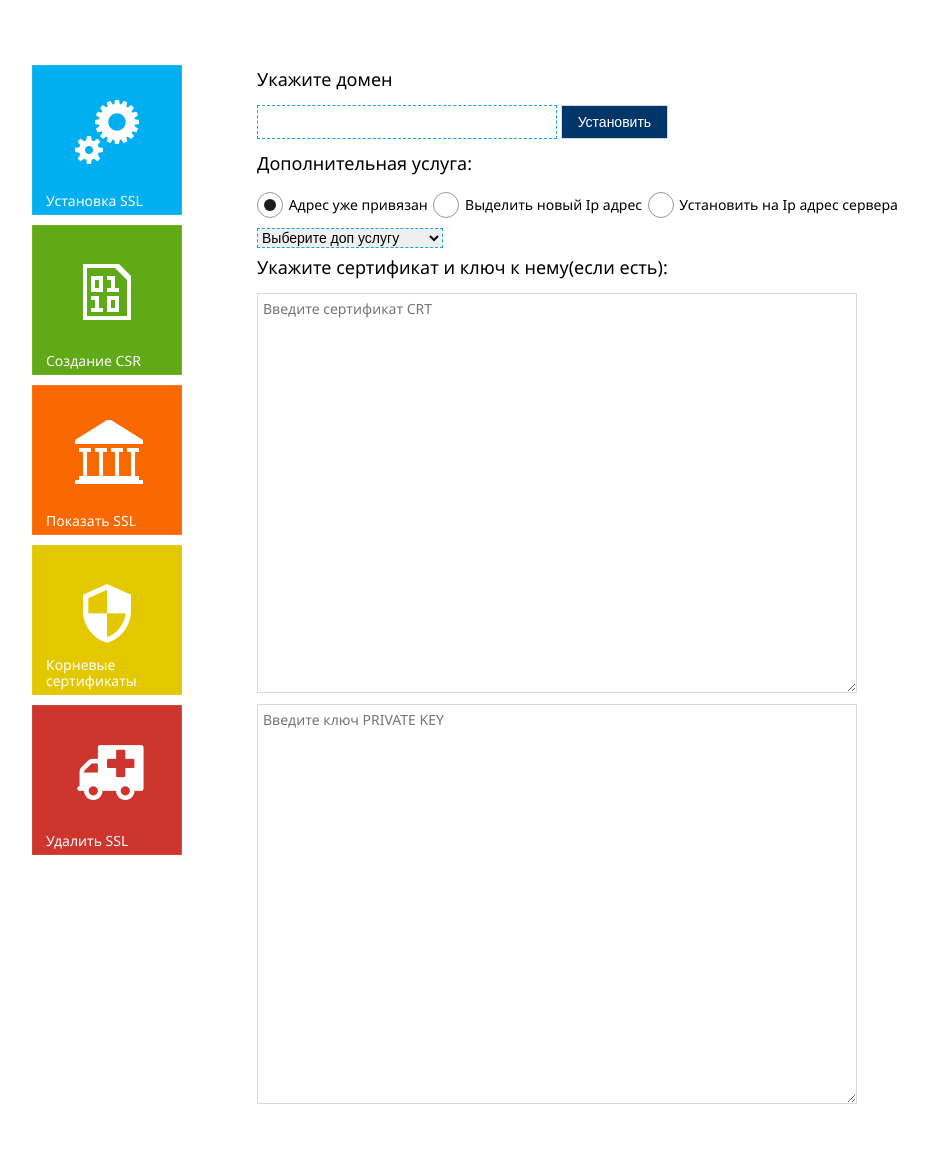
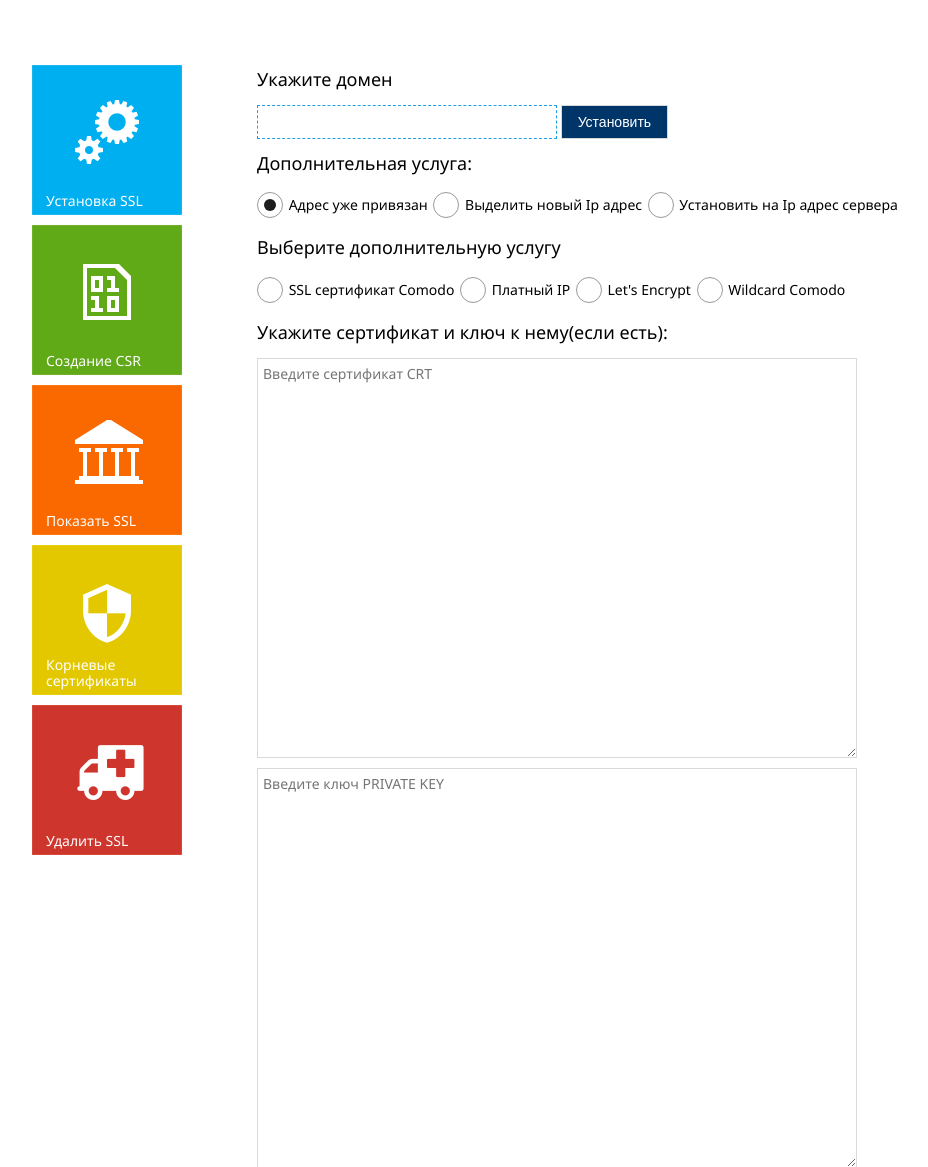
Before and after one commit to agn1/sslweb, a Django app: template templates/index.html in a window 1280 px wide. Shown: the top 1167 px of the page, without its empty margins (33-961 px from the left). Before the commit the page ends 1104 px from the top, so only its background shows below. Run offline with Django 3.2, Linux system fonts and the light colour scheme; the template is opened without the code that fills it, so the values that code supplies are empty.

Commit message:
change select to radio button

```diff
--- a/templates/index.html
+++ b/templates/index.html
@@ -83,13 +83,27 @@
             <span class="caption">Установить на Ip адрес сервера</span>
         </label>
         </br>
-        <select name="service_type" data-validate-func="required">
-                    <option value="" selected="">Выберите доп услугу</option>
-                    <option value="11">SSL cертификат Comodo</option>
-                    <option value="3">Платный IP</option>
-                    <option value="85">Let's Encrypt</option>
-                    <option value="59">Wildcard Comodo</option>
-        </select>
+        <h4>Выберите дополнительную услугу</h4>
+        <label class="input-control radio">
+            <input type="radio" name="service_type" value="11">
+            <span class="check"></span>
+            <span class="caption">SSL cертификат Comodo</span>
+        </label>
+        <label class="input-control radio">
+            <input type="radio" name="service_type" value="3">
+            <span class="check"></span>
+            <span class="caption">Платный IP</span>
+        </label>
+        <label class="input-control radio">
+            <input type="radio" name="service_type" value="85">
+            <span class="check"></span>
+            <span class="caption">Let's Encrypt</span>
+        </label>
+        <label class="input-control radio">
+            <input type="radio" name="service_type" value="59">
+            <span class="check"></span>
+            <span class="caption">Wildcard Comodo</span>
+        </label>
         </br>
           <h4>Укажите сертификат и ключ к нему(если есть):</h4>
           <div style="width:600px;height:400px"  class="input-control textarea" data-role="input" data-text-auto-resize="false">
```
